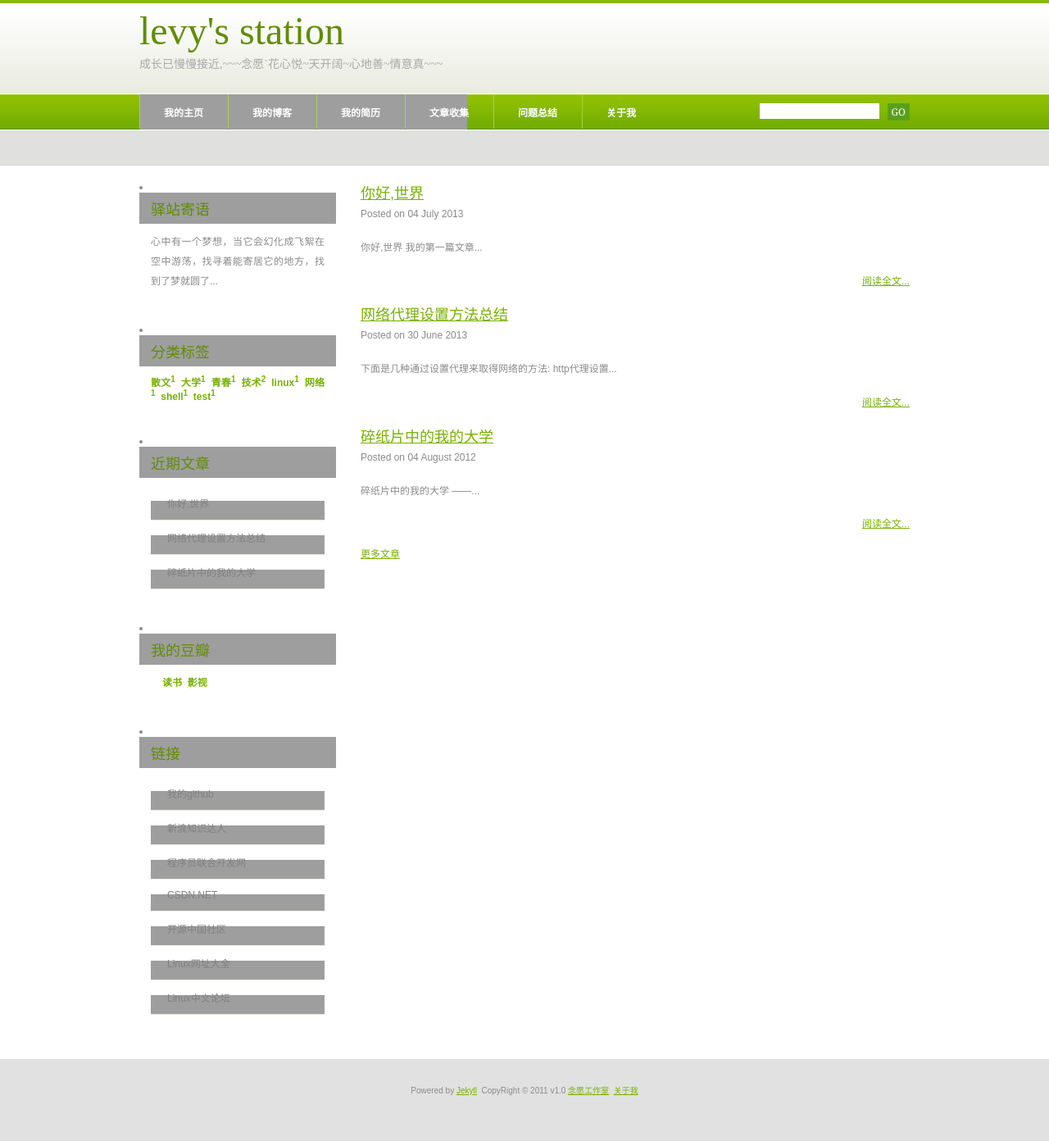
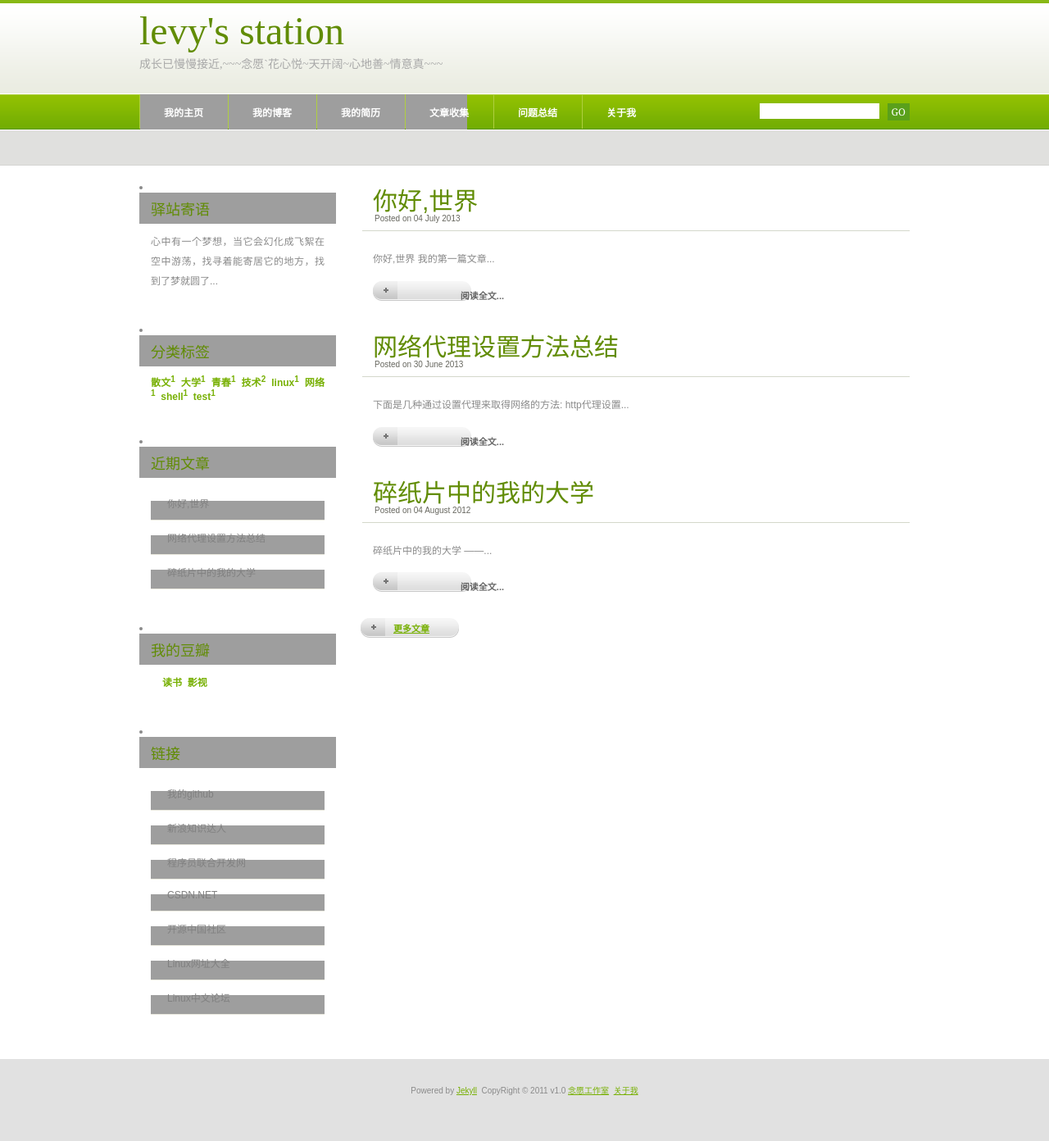
Before and after one commit to cailiwei/yuan, a Jekyll site: the page built from index.html, in a window 1280 px wide. Shown: the whole page at 82% size. Built offline with Jekyll 4.4.1, drawn with Linux system fonts in a browser that asks for light colours; the list of posts is cut into pages by our own code; comment, search, counter and statistics services are not loaded.

Commit message:
Modified the homepage

```diff
--- a/index.html
+++ b/index.html
@@ -3,7 +3,7 @@ layout: default
 ---
 
 <div class="content">
-	<div id="post">
+	<div class="post">
 		{% for post in site.posts limit:4 %}
 		<h2 class="title"><a href="{{site.baseurl}}{{ post.url }}">{{ post.title }}</a></h2>
 		<p class="meta"><span class="post-date" >Posted on {{ post.date | date_to_long_string }}</span></p>
@@ -18,9 +18,7 @@ layout: default
 		{% endfor %}
 
 		<div class="links">
-			<span style="text-align:left">
-				<a href="{{ site.baseurl }}/archives">更多文章</a>
-			</span>
+			<span><a href="{{ site.baseurl }}/archives">更多文章</a></span>
 		</div>
 	</div>
 </div>
```
